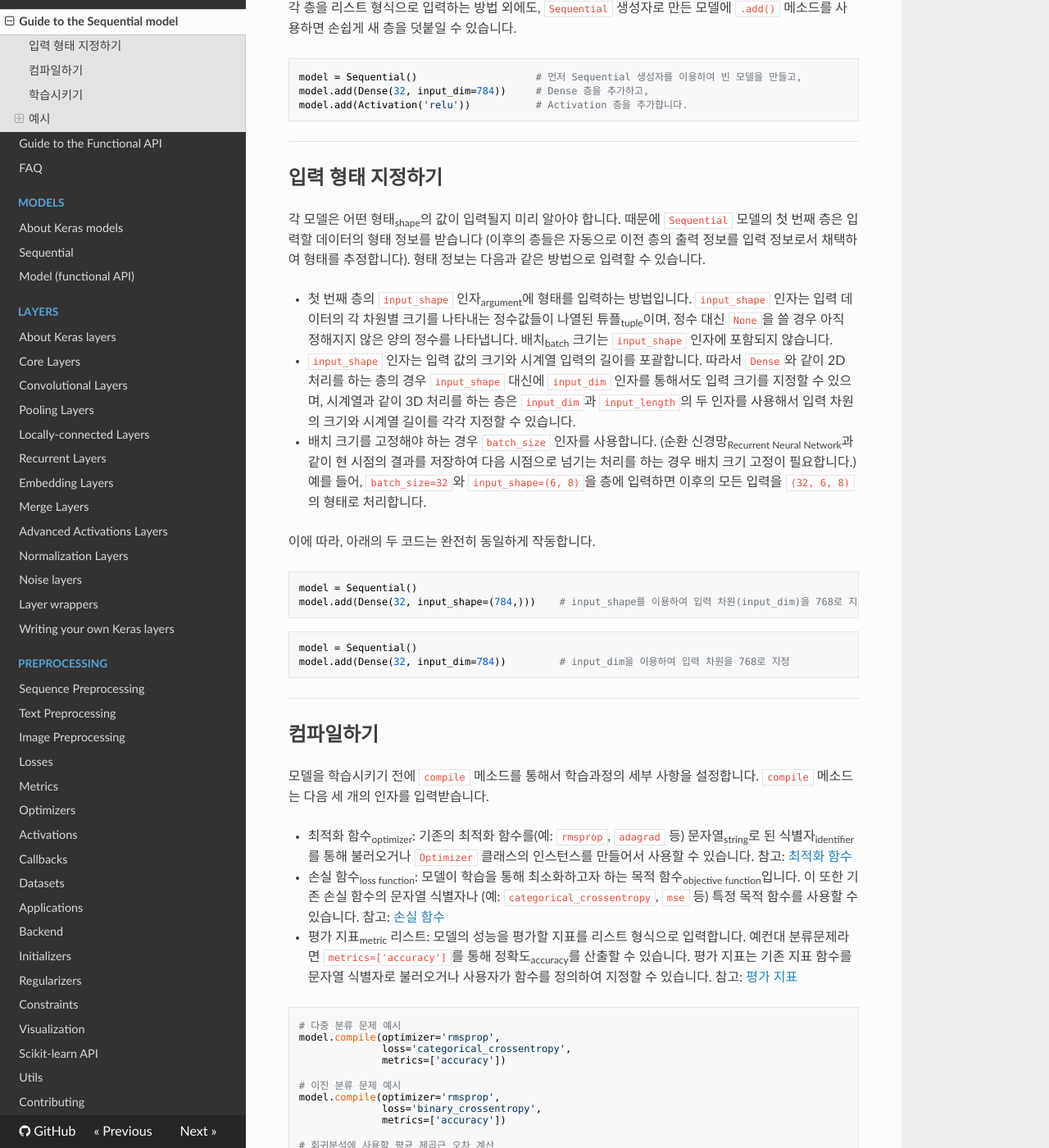
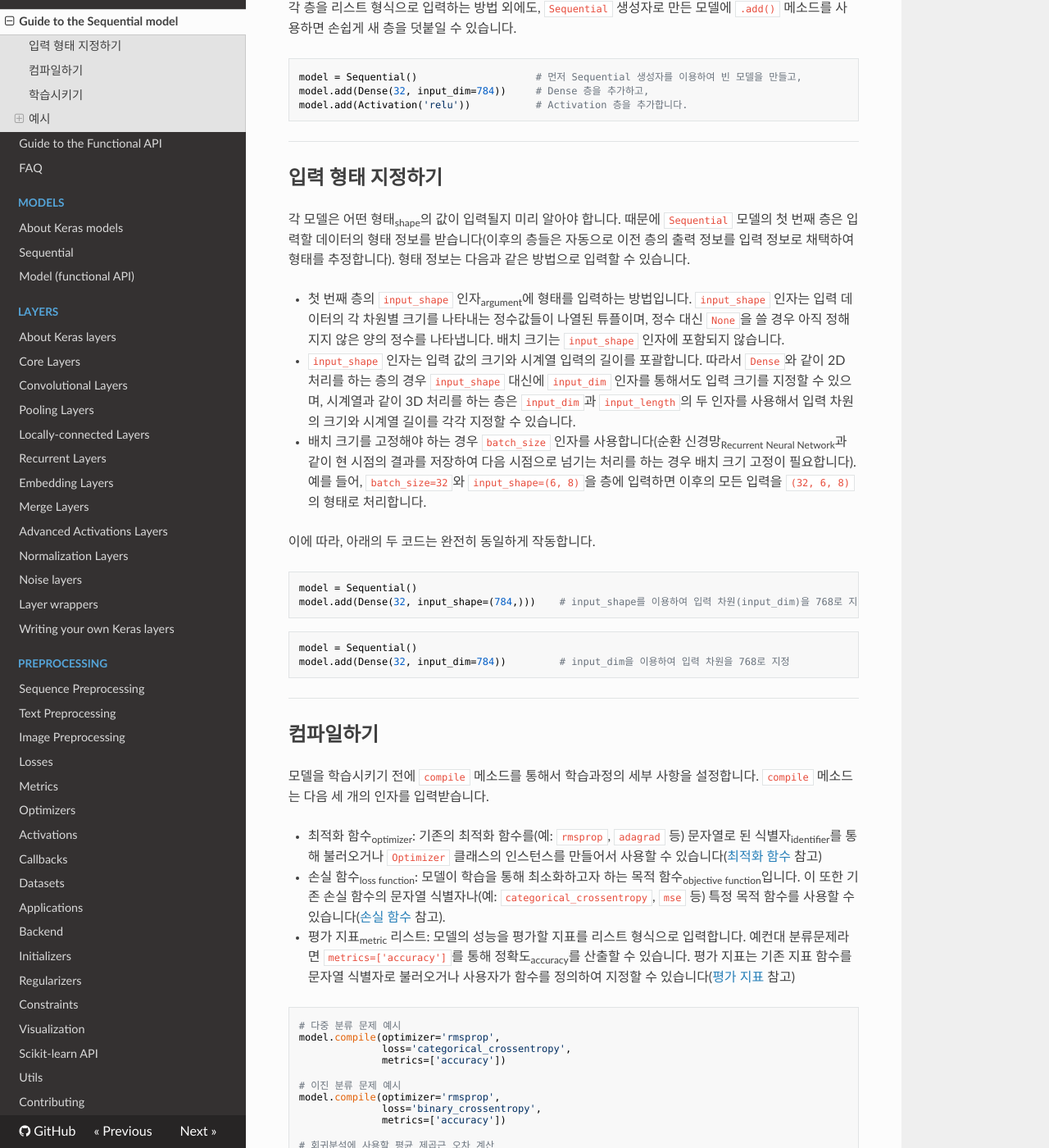
Before and after one commit to keras-team/keras-docs-ko, an MkDocs documentation site: the page built from sources/getting-started/sequential-model-guide.md, in a window 1280 px wide and 1400 px high, scrolled down 490 px. Shown: the whole window at 82% size. Built offline with MkDocs 1.6.1, drawn with Linux system fonts in a browser that asks for light colours; nearby versions of some CDN libraries.

Commit message:
Update sequential-model-guide.md

````diff
--- a/sources/getting-started/sequential-model-guide.md
+++ b/sources/getting-started/sequential-model-guide.md
@@ -29,11 +29,11 @@ model.add(Activation('relu'))           # Activation 층을 추가합니다.
 
 ## 입력 형태 지정하기
 
-각 모델은 어떤 형태<sub>shape</sub>의 값이 입력될지 미리 알아야 합니다. 때문에 `Sequential` 모델의 첫 번째 층은 입력할 데이터의 형태 정보를 받습니다 (이후의 층들은 자동으로 이전 층의 출력 정보를 입력 정보로서 채택하여 형태를 추정합니다). 형태 정보는 다음과 같은 방법으로 입력할 수 있습니다.
+각 모델은 어떤 형태<sub>shape</sub>의 값이 입력될지 미리 알아야 합니다. 때문에 `Sequential` 모델의 첫 번째 층은 입력할 데이터의 형태 정보를 받습니다(이후의 층들은 자동으로 이전 층의 출력 정보를 입력 정보로 채택하여 형태를 추정합니다). 형태 정보는 다음과 같은 방법으로 입력할 수 있습니다.
 
-- 첫 번째 층의 `input_shape` 인자<sub>argument</sub>에 형태를 입력하는 방법입니다. `input_shape` 인자는 입력 데이터의 각 차원별 크기를 나타내는 정수값들이 나열된 튜플<sub>tuple</sub>이며, 정수 대신 `None`을 쓸 경우 아직 정해지지 않은 양의 정수를 나타냅니다. 배치<sub>batch</sub> 크기는 `input_shape` 인자에 포함되지 않습니다.
+- 첫 번째 층의 `input_shape` 인자<sub>argument</sub>에 형태를 입력하는 방법입니다. `input_shape` 인자는 입력 데이터의 각 차원별 크기를 나타내는 정수값들이 나열된 튜플이며, 정수 대신 `None`을 쓸 경우 아직 정해지지 않은 양의 정수를 나타냅니다. 배치 크기는 `input_shape` 인자에 포함되지 않습니다.
 - `input_shape` 인자는 입력 값의 크기와 시계열 입력의 길이를 포괄합니다. 따라서 `Dense`와 같이 2D 처리를 하는 층의 경우 `input_shape` 대신에 `input_dim` 인자를 통해서도 입력 크기를 지정할 수 있으며, 시계열과 같이 3D 처리를 하는 층은 `input_dim`과 `input_length`의 두 인자를 사용해서 입력 차원의 크기와 시계열 길이를 각각 지정할 수 있습니다.
-- 배치 크기를 고정해야 하는 경우 `batch_size` 인자를 사용합니다. (순환 신경망<sub>Recurrent Neural Network</sub>과 같이 현 시점의 결과를 저장하여 다음 시점으로 넘기는 처리를 하는 경우 배치 크기 고정이 필요합니다.) 예를 들어, `batch_size=32`와 `input_shape=(6, 8)`을 층에 입력하면 이후의 모든 입력을 `(32, 6, 8)`의 형태로 처리합니다.
+- 배치 크기를 고정해야 하는 경우 `batch_size` 인자를 사용합니다(순환 신경망<sub>Recurrent Neural Network</sub>과 같이 현 시점의 결과를 저장하여 다음 시점으로 넘기는 처리를 하는 경우 배치 크기 고정이 필요합니다). 예를 들어, `batch_size=32`와 `input_shape=(6, 8)`을 층에 입력하면 이후의 모든 입력을 `(32, 6, 8)`의 형태로 처리합니다.
 
 이에 따라, 아래의 두 코드는 완전히 동일하게 작동합니다.
 ```python
@@ -51,9 +51,9 @@ model.add(Dense(32, input_dim=784))         # input_dim을 이용하여 입력
 
 모델을 학습시키기 전에 `compile` 메소드를 통해서 학습과정의 세부 사항을 설정합니다. `compile` 메소드는 다음 세 개의 인자를 입력받습니다.
 
-- 최적화 함수<sub>optimizer</sub>: 기존의 최적화 함수를(예: `rmsprop`, `adagrad` 등) 문자열<sub>string</sub>로 된 식별자<sub>identifier</sub>를 통해 불러오거나 `Optimizer` 클래스의 인스턴스를 만들어서 사용할 수 있습니다. 참고: [최적화 함수](/optimizers)
-- 손실 함수<sub>loss function</sub>: 모델이 학습을 통해 최소화하고자 하는 목적 함수<sub>objective function</sub>입니다. 이 또한 기존 손실 함수의 문자열 식별자나 (예: `categorical_crossentropy`, `mse` 등) 특정 목적 함수를 사용할 수 있습니다. 참고: [손실 함수](/losses)
-- 평가 지표<sub>metric</sub> 리스트: 모델의 성능을 평가할 지표를 리스트 형식으로 입력합니다. 예컨대 분류문제라면 `metrics=['accuracy']`를 통해 정확도<sub>accuracy</sub>를 산출할 수 있습니다. 평가 지표는 기존 지표 함수를 문자열 식별자로 불러오거나 사용자가 함수를 정의하여 지정할 수 있습니다. 참고: [평가 지표](/metrics)
+- 최적화 함수<sub>optimizer</sub>: 기존의 최적화 함수를(예: `rmsprop`, `adagrad` 등) 문자열로 된 식별자<sub>identifier</sub>를 통해 불러오거나 `Optimizer` 클래스의 인스턴스를 만들어서 사용할 수 있습니다([최적화 함수](/optimizers) 참고)
+- 손실 함수<sub>loss function</sub>: 모델이 학습을 통해 최소화하고자 하는 목적 함수<sub>objective function</sub>입니다. 이 또한 기존 손실 함수의 문자열 식별자나(예: `categorical_crossentropy`, `mse` 등) 특정 목적 함수를 사용할 수 있습니다([손실 함수](/losses) 참고).
+- 평가 지표<sub>metric</sub> 리스트: 모델의 성능을 평가할 지표를 리스트 형식으로 입력합니다. 예컨대 분류문제라면 `metrics=['accuracy']`를 통해 정확도<sub>accuracy</sub>를 산출할 수 있습니다. 평가 지표는 기존 지표 함수를 문자열 식별자로 불러오거나 사용자가 함수를 정의하여 지정할 수 있습니다([평가 지표](/metrics) 참고)
 
 ```python
 # 다중 분류 문제 예시
````
